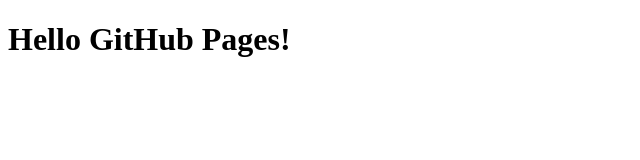
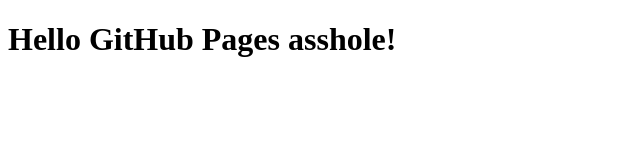
Before and after one commit to vivwalker/.github.io, a plain HTML site: page index.html in a window 1280 px wide. Shown: the whole page, without its empty margins (0-640 px from the left). Drawn offline with Linux system fonts and the light colour scheme.

Commit message:
added text to body of html file.

```diff
--- a/index.html
+++ b/index.html
@@ -5,6 +5,6 @@
   <title>GitHub Pages Test</title>
 </head>
 <body>
-  <h1>Hello GitHub Pages!</h1>
+  <h1>Hello GitHub Pages asshole!</h1>
 </body>
 </html>
```
